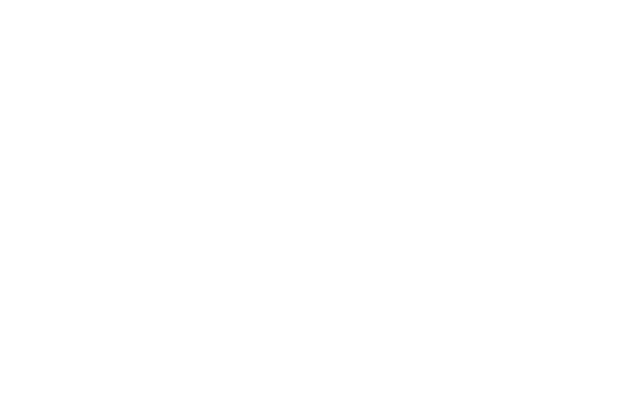
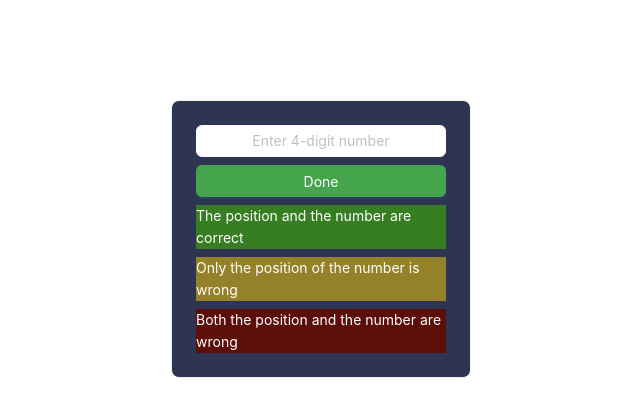
Before and after one commit to kyonsheeee/practice-vite, a React (Vite) app: page / in a window 1280 px wide. Shown: the top 416 px of the page, without its empty margins (319-959 px from the left). Built offline with nearby package versions, Linux system fonts and the light colour scheme.

Commit message:
create form

```diff
--- a/src/App.tsx
+++ b/src/App.tsx
@@ -1,5 +1,38 @@
+import { Form } from "antd";
+import {
+  StyledButton,
+  StyledCard,
+  StyledDiv,
+  StyledFormItem,
+  StyledInput,
+} from "./Styled";
+
 const App = () => {
-  return <></>;
+  return (
+    <>
+      <StyledCard>
+        <Form>
+          <StyledFormItem>
+            <StyledInput placeholder="Enter 4-digit number" />
+          </StyledFormItem>
+          <StyledFormItem>
+            <StyledButton type="primary" htmlType="submit">
+              Done
+            </StyledButton>
+          </StyledFormItem>
+        </Form>
+        <StyledDiv color="#377e22">
+          The position and the number are correct
+        </StyledDiv>
+        <StyledDiv color="#958129">
+          Only the position of the number is wrong
+        </StyledDiv>
+        <StyledDiv color="#5c0e09">
+          Both the position and the number are wrong
+        </StyledDiv>
+      </StyledCard>
+    </>
+  );
 };
 
 export default App;
--- /dev/null
+++ b/src/Styled.tsx
@@ -0,0 +1,32 @@
+import { Card, Input, Button, Form } from "antd";
+import styled from "styled-components";
+
+export const StyledFormItem = styled(Form.Item)`
+  margin-bottom: 8px;
+`;
+
+export const StyledCard = styled(Card)`
+  width: 300px;
+  margin: 0 auto;
+  margin-top: 100px;
+  background-color: #2E3553;
+`;
+
+export const StyledInput = styled(Input)`
+  border: 1px solid white;
+  &::placeholder {
+    text-align: center;
+  }
+`;
+
+export const StyledButton = styled(Button)`
+  background-color: #44a54d;
+  color: white;
+  width: 100%;
+`;
+
+export const StyledDiv = styled.div`
+  background-color: ${({ color }) => color};
+  color: white;
+  margin-top: 8px;
+`
```
